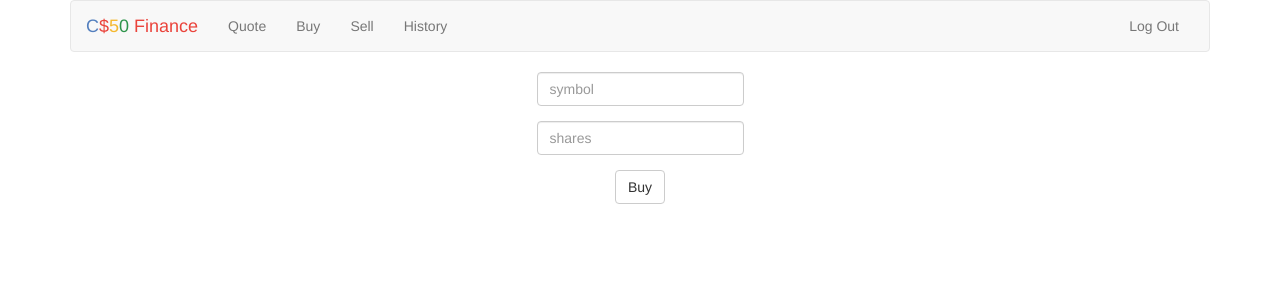
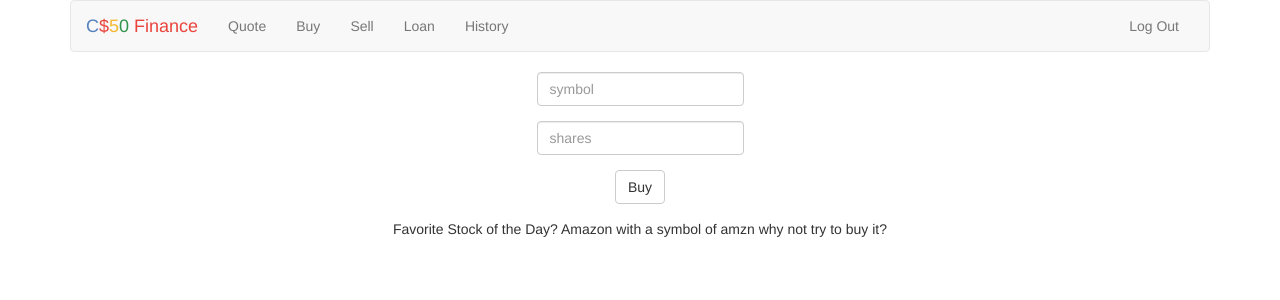
Before and after one commit to MarcusLkc/Finance, a Flask app: page /buy in a window 1280 px wide. Shown: the top 300 px of the page. Run offline with Flask 2, Linux system fonts and the light colour scheme; a user stored in the database is signed in; some libraries are stand-ins or nearby versions.

Commit message:
Added Loan Field and comments

```diff
--- a/application.py
+++ b/application.py
@@ -33,11 +33,13 @@ db = SQL("sqlite:///finance.db")
 @app.route("/")
 @login_required
 def index():
+    #Update User Stock Prices to match current Yahoo Prices
 
     stocks = db.execute("SELECT * FROM Stocks WHERE id = :id",id=session["user_id"])
     cash = db.execute("SELECT cash FROM users WHERE id = :id",id=session["user_id"])
     total_cash = 0
 
+    #Cycle through stocks updating the price per each in database
     for stock in stocks:
         symbol = stock["symbol"]
         shares = stock["shares"]
@@ -49,11 +51,11 @@ def index():
                     price=usd(stock["price"]), \
                     total=usd(total), id=session["user_id"], symbol=symbol)
 
-# update user's cash in portfolio
+    # Get the user's current cach
     updated_cash = db.execute("SELECT cash FROM users \
                                WHERE id=:id", id=session["user_id"])
 
-    # update total cash -> cash + shares worth
+    # Total Cash combination of all of stocks values and cash on hand by user
     total_cash += updated_cash[0]["cash"]
     return render_template("index.html",stocks=stocks,cash=usd(cash[0]["cash"]),total= usd(total_cash))
 
@@ -63,6 +65,8 @@ def buy():
     """Buy shares of stock."""
     if request.method == "POST":
         shares = 0
+
+        #check to seee if user is putting the right variables into input fields
 
         if not request.form.get("symbol") or not request.form.get("shares"):
             flash("Please remmember to fill both fields")
@@ -78,6 +82,9 @@ def buy():
 
             flash("Shares have to be a numeric value")
             return redirect(url_for("buy.html"))
+
+        #lookup that stock's symbol from yahoo and find in database
+
         stock = lookup(request.form.get("symbol"))
         if not stock:
             return apology("Share does not exist")
@@ -87,11 +94,18 @@ def buy():
         if rows[0]["cash"] < cost:
             return apology("You don't have enough money for that =(")
 
+
+        #Update User's Cash
+
         db.execute("UPDATE Users SET cash = cash -:cost WHERE id = :id",cost=cost,id=session["user_id"])
+
+        #Save purchase into history
 
         db.execute("INSERT INTO History(id,symbol,shares,price) VALUES(:id,:symbol,:shares,:price)",id=session["user_id"],symbol=stock["symbol"],shares=shares,price=usd(stock["price"]))
 
         current_shares = db.execute("SELECT SHARES FROM Stocks WHERE id = :id AND symbol = :symbol",id=session["user_id"],symbol=stock["symbol"])
+
+        #If no current shares of that company create a new row in Stocks table for that User
 
         if not current_shares:
 
@@ -100,6 +114,8 @@ def buy():
             flash("Successfully bought")
 
             return redirect(url_for("index"))
+
+        # if there is shares of that company just increment the current shares
 
         current_shares = current_shares[0]["shares"] + shares
 
@@ -113,14 +129,14 @@ def buy():
 
 
 
-
-
     return render_template("buy.html")
 
 @app.route("/history")
 @login_required
 def history():
     """Show history of transactions."""
+    #Grab All the Users History from the Database
+
     History = db.execute("SELECT * FROM History WHERE id = :id ORDER BY TransactionID DESC", id = session["user_id"])
     return render_template("history.html",History=History)
 
@@ -207,14 +223,24 @@ def register():
             return apology("passwords do not match")
 
         else:
+            rows = db.execute("SELECT * FROM users WHERE username = :username", username=request.form.get("username"))
+
+            # ensure username exists and password is correct
+            if len(rows) == 1:
+                return apology("Username Already in use")
 
 
             user = db.execute("INSERT INTO users(username,hash) VALUES(:username,:hash)",username=request.form.get("username"),hash=pwd_context.encrypt(request.form.get("password")))
 
 
 
+            # remember which user has logged in
+            session["user_id"] = user
+
+
+
             flash(u'You were successfully registered now Get started with stocks')
-            return redirect(url_for("login"))
+            return redirect(url_for("index"))
 
 
     else:
@@ -224,6 +250,9 @@ def register():
 @login_required
 def sell():
     """Sell shares of stock."""
+
+    #Similar to buy
+
     if request.method == "POST":
         shares = 0
 
@@ -251,6 +280,8 @@ def sell():
         current_cash = db.execute("SELECT cash FROM users WHERE id = :id",id=session["user_id"])
 
         current_cash = current_cash[0]["cash"] + cost
+
+        #Users without shares can not sell
         if not rows:
             return apology("You do not have this share")
 
@@ -265,6 +296,9 @@ def sell():
         current_shares = db.execute("SELECT SHARES FROM Stocks WHERE id = :id AND symbol = :symbol",id=session["user_id"],symbol=stock["symbol"])
         current_shares = current_shares[0]["shares"] - shares
 
+
+        #If users end up with none of that share delete it from their Stocks
+
         if current_shares == 0:
 
             db.execute("DELETE FROM Stocks WHERE id = :id AND symbol = :symbol",id=session["user_id"],symbol=stock["symbol"])
@@ -273,11 +307,47 @@ def sell():
 
             return redirect(url_for("index"))
 
-
+        #If shares are above 0 just update the stocks object
 
         db.execute("UPDATE Stocks SET shares = :shares,price=:price,total=:total WHERE id=:id AND symbol = :symbol",shares=current_shares,price=stock["price"],total=usd(current_shares*stock["price"]),id=session["user_id"],symbol=stock["symbol"])
 
         flash("Sucessfully Sold Shares")
+
+        return redirect(url_for("index"))
+
+    return render_template("sell.html")
+
+
+@app.route("/loan", methods=["GET", "POST"])
+@login_required
+def loan():
+
+    """Get a loan for users to purchase more stocks"""
+
+
+    if request.method == "POST":
+        loan_amount = 0
+        try:
+            loan_amount = int(request.form.get("loan"))
+
+        except ValueError:
+
+            return apology("Loan must be Positive Integers only")
+
+
+        if not loan_amount:
+
+            return apologu("Please do not leave loan field blank")
+
+        elif loan_amount < 0 or loan_amount > 10000:
+
+            return apology("Please only use positive loan amounts less than $10,000")
+
+        rows = db.execute("UPDATE users SET cash = cash + :loan_amount WHERE id=:id",loan_amount=loan_amount,id=session["user_id"])
+
+        flash("Loan Successful")
+
+
 
         return redirect(url_for("index"))
 
@@ -287,4 +357,8 @@ def sell():
 
 
 
-    return render_template("sell.html")
+
+
+
+
+    return render_template("loan.html")
--- a/templates/buy.html
+++ b/templates/buy.html
@@ -19,6 +19,10 @@
             </div>
         </fieldset>
     </form>
+    <div>
+        <p> Favorite Stock of the Day? Amazon with a symbol of amzn why not try to buy it?</p>
+
+    </div>
 
 
 {% endblock %}
--- a/templates/layout.html
+++ b/templates/layout.html
@@ -41,6 +41,7 @@
                                 <li><a href="{{ url_for('quote') }}">Quote</a></li>
                                 <li><a href="{{ url_for('buy') }}">Buy</a></li>
                                 <li><a href="{{ url_for('sell') }}">Sell</a></li>
+                                <li><a href="{{url_for('loan') }}">Loan</a></li>
                                 <li><a href="{{ url_for('history') }}">History</a></li>
                             </ul>
                             <ul class="nav navbar-nav navbar-right">
```
Also changed, not shown: templates/loan.html (added, +24 -0 lines), finance.db (added), 1 other file.
